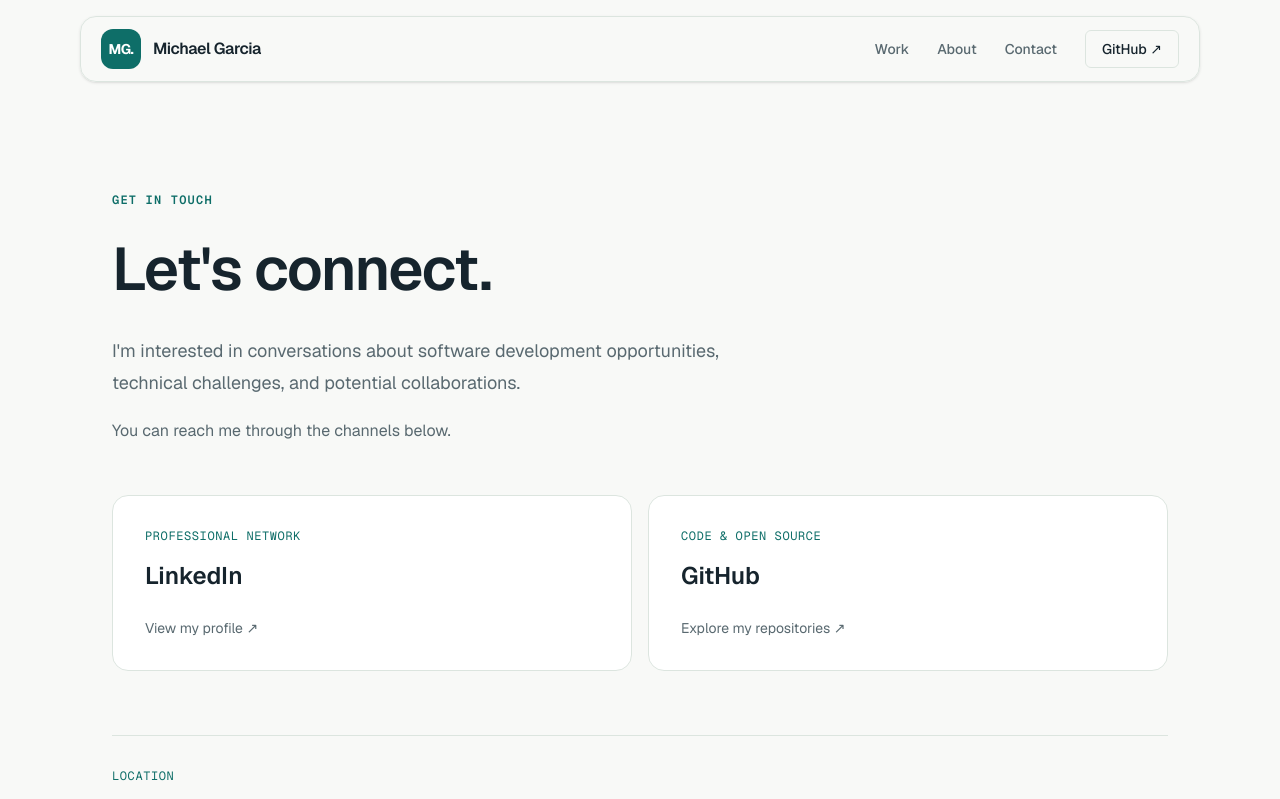
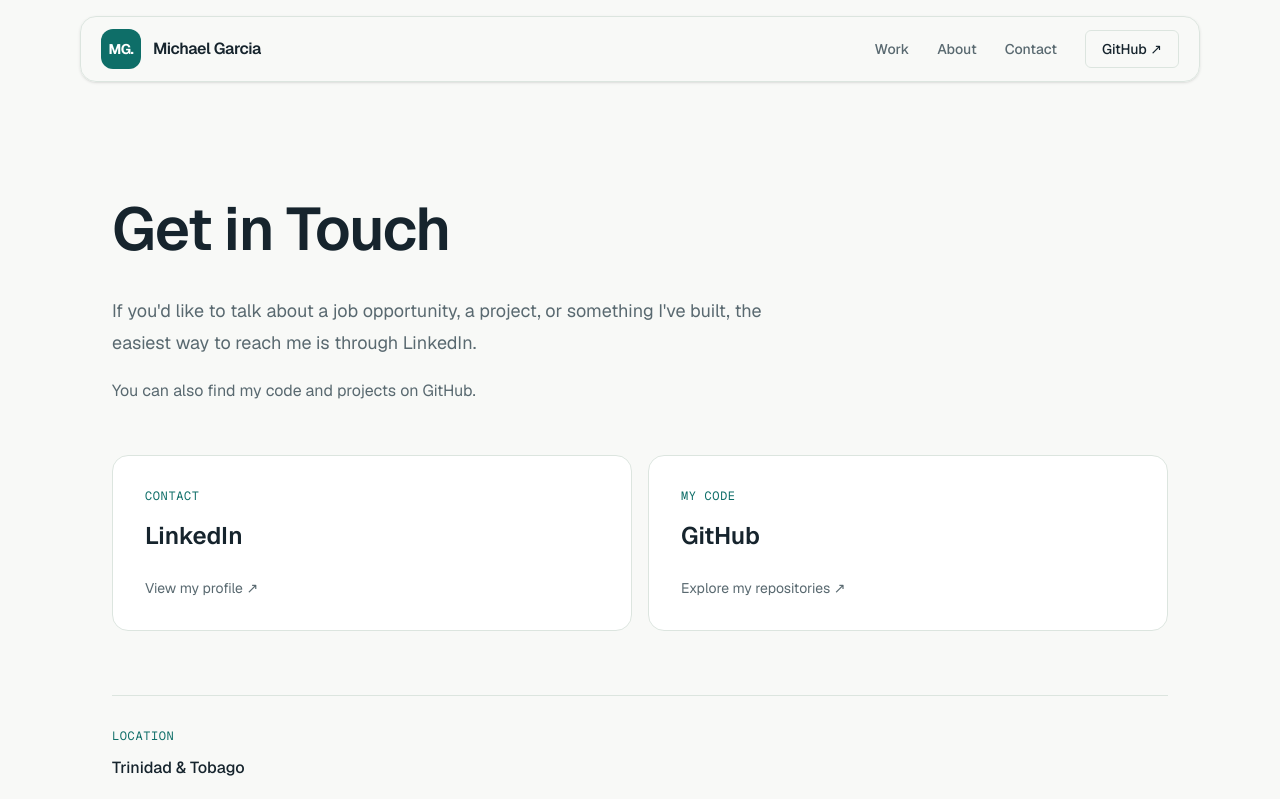
Before and after one commit to michael-garcia-95/portfolio-website, a Next.js app: page /contact in a window 1280 px wide. Shown: the top 799 px of the page. Built offline with nearby package versions, Linux system fonts and the light colour scheme.

Commit message:
content: simplify contact wording

```diff
--- a/app/about/page.tsx
+++ b/app/about/page.tsx
@@ -110,11 +110,11 @@ export default function AboutPage() {
         <Container>
           <div className="max-w-2xl">
             <p className="font-mono text-xs font-semibold uppercase tracking-widest text-accent">
-              02 / How I approach a project.
+              02 / How I Work
             </p>
 
             <h2 className="mt-5 text-4xl font-semibold tracking-tight text-foreground sm:text-5xl">
-              Practical thinking. Thoughtful execution.
+              How I approach a project.
             </h2>
 
             <p className="mt-6 text-base leading-8 text-muted">
--- a/app/contact/page.tsx
+++ b/app/contact/page.tsx
@@ -5,8 +5,7 @@ import { contact } from "@/data/contact";
 
 export const metadata: Metadata = {
   title: "Contact Michael Garcia | Software Developer",
-  description:
-    "Connect with Michael Garcia about software development opportunities, technical collaboration, or freelance projects.",
+  description: "Get in touch with Michael Garcia about developer roles, projects, or questions about his work.",
 };
 
 const linkClass =
@@ -18,23 +17,17 @@ export default function ContactPage() {
       <section className="pb-24 pt-40 sm:pb-32 sm:pt-48">
         <Container>
           <div className="max-w-3xl">
-            <p className="font-mono text-xs font-semibold uppercase tracking-widest text-accent">
+            <h1 className="text-5xl font-semibold leading-tight tracking-tight text-foreground sm:text-6xl">
               Get in Touch
-            </p>
-
-            <h1 className="mt-6 text-5xl font-semibold leading-tight tracking-tight text-foreground sm:text-6xl">
-              Let&apos;s connect.
             </h1>
-
             <p className="mt-7 max-w-2xl text-base leading-8 text-muted sm:text-lg">
-              I&apos;m interested in conversations about
-              software development opportunities,
-              technical challenges, and potential
-              collaborations.
+              If you&apos;d like to talk about a job opportunity,
+              a project, or something I&apos;ve built, the easiest
+              way to reach me is through LinkedIn.
             </p>
 
             <p className="mt-4 text-base leading-8 text-muted">
-              You can reach me through the channels below.
+              You can also find my code and projects on GitHub.
             </p>
           </div>
 
@@ -68,7 +61,7 @@ export default function ContactPage() {
             >
               <div>
                 <p className="font-mono text-xs uppercase tracking-wider text-accent">
-                  Professional Network
+                  Contact
                 </p>
 
                 <h2 className="mt-4 text-2xl font-semibold text-foreground">
@@ -89,7 +82,7 @@ export default function ContactPage() {
             >
               <div>
                 <p className="font-mono text-xs uppercase tracking-wider text-accent">
-                  Code & Open Source
+                  My Code
                 </p>
 
                 <h2 className="mt-4 text-2xl font-semibold text-foreground">
--- a/components/home/ContactCTA.tsx
+++ b/components/home/ContactCTA.tsx
@@ -21,14 +21,13 @@ export default function ContactCTA() {
               id="contact-title"
               className="mt-6 text-4xl font-semibold leading-tight tracking-tight text-foreground sm:text-5xl lg:text-6xl"
             >
-              Let&apos;s build something worthwhile.
+              Want to Talk?
             </h2>
 
             <p className="mt-6 max-w-2xl text-base leading-8 text-muted sm:text-lg">
-              Whether you&apos;re looking for a developer
-              to join your team, interested in collaborating,
-              or have a project in mind, I&apos;d be happy
-              to hear from you.
+              If you&apos;re hiring a developer, have a question about
+              my work, or want to discuss a project, feel free
+              to get in touch.
             </p>
 
             <div className="mt-9 flex flex-wrap gap-3">
```
